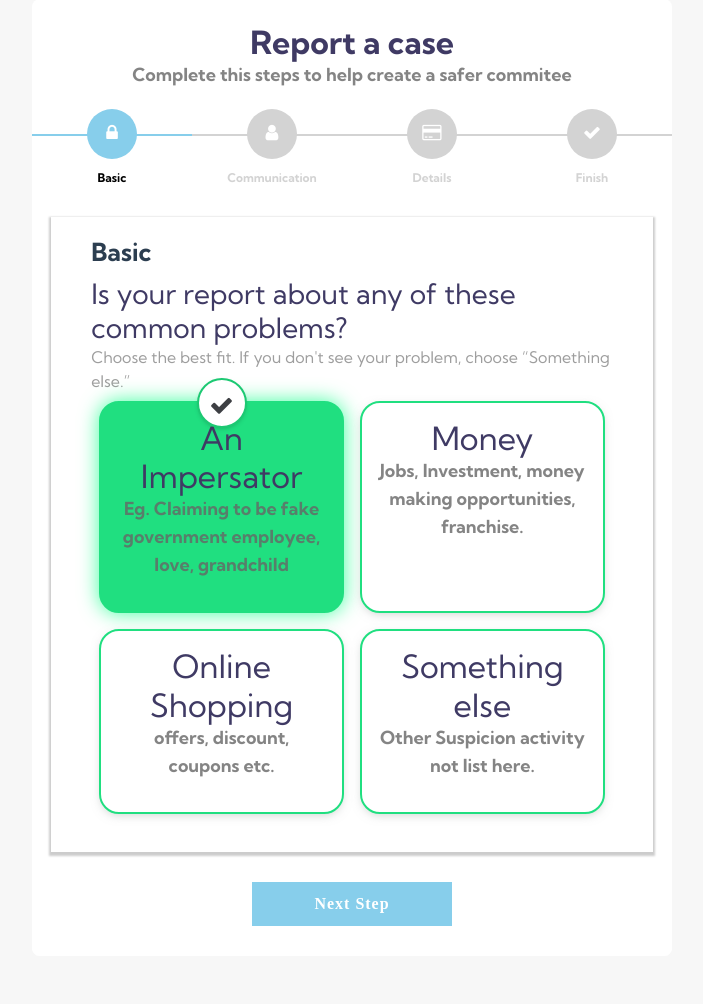
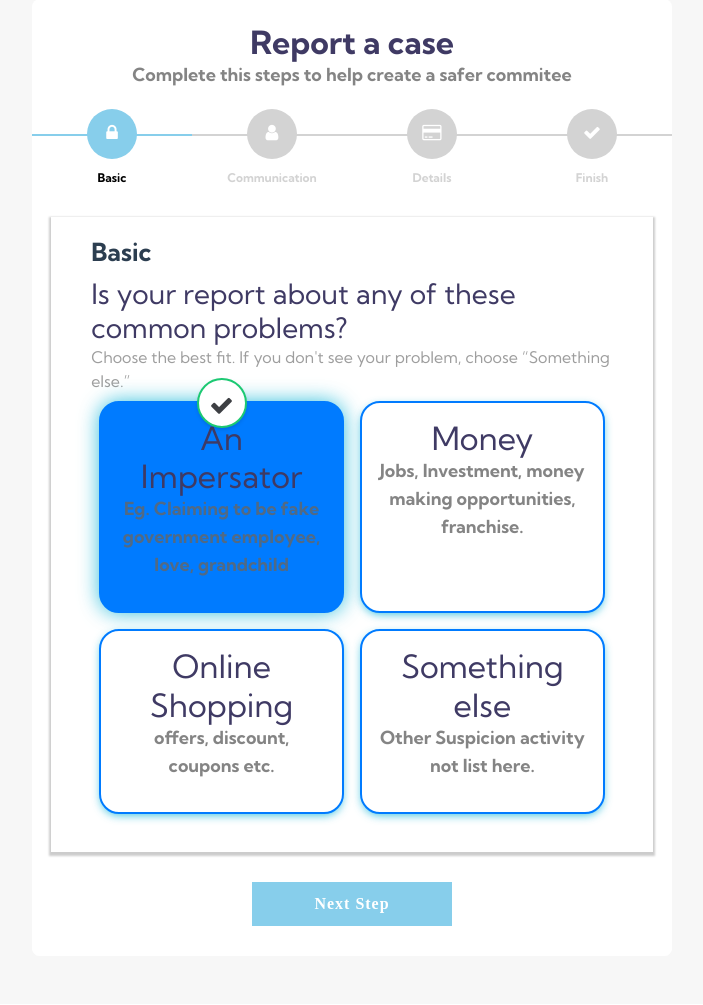
Before and after one commit to ibwalii/frs, a PHP site: page /report.php in a window 1280 px wide. Shown: the part 259-1264 px from the top of the page, without its empty margins (288-991 px from the left). Run offline with PHP 8.4, Linux system fonts and the light colour scheme; some libraries are stand-ins or nearby versions.

Commit message:
report styling for background

```diff
--- a/report.php
+++ b/report.php
@@ -364,19 +364,19 @@
                 height: 100%;
                 display: block;
                 background: white;
-                border: 2px solid #20df80;
+                border: 2px solid #007bff;
                 border-radius: 20px;
                 padding: 1rem;
                 margin-bottom: 1rem;
                 text-align: center;
-                box-shadow: 0px 3px 10px -2px rgba(161, 170, 166, 0.5);
+                box-shadow: 0px 3px 10px -2px rgba(5, 178, 213, 0.8);
                 position: relative;
             }
 
             .radioSection input[type=radio]:checked+label {
-                background: #20df80;
+                background: #007bff;
                 color: white;
-                box-shadow: 0px 0px 20px rgba(0, 255, 128, 0.75);
+                box-shadow: 0px 0px 20px rgba(5, 178, 213, 0.8);
             }
 
             .radioSection input[type=radio]:checked+label::after {
```
